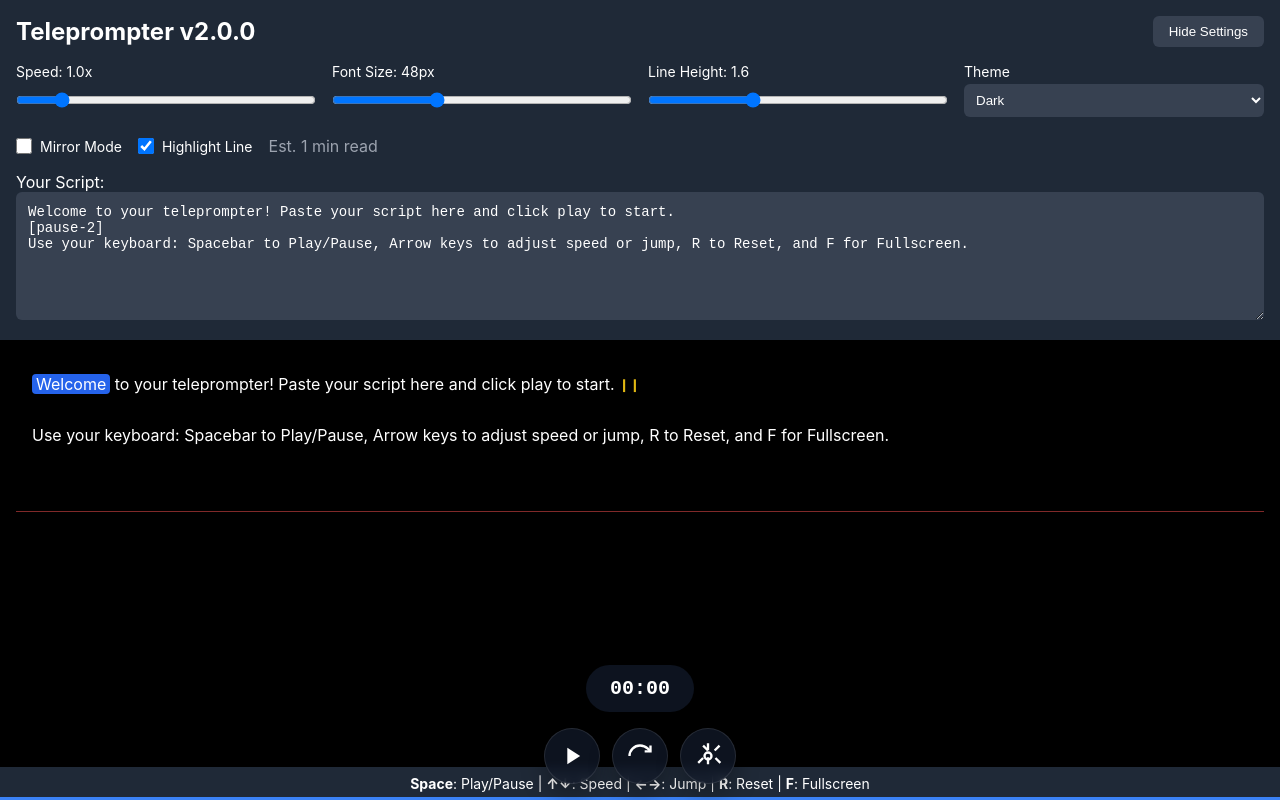
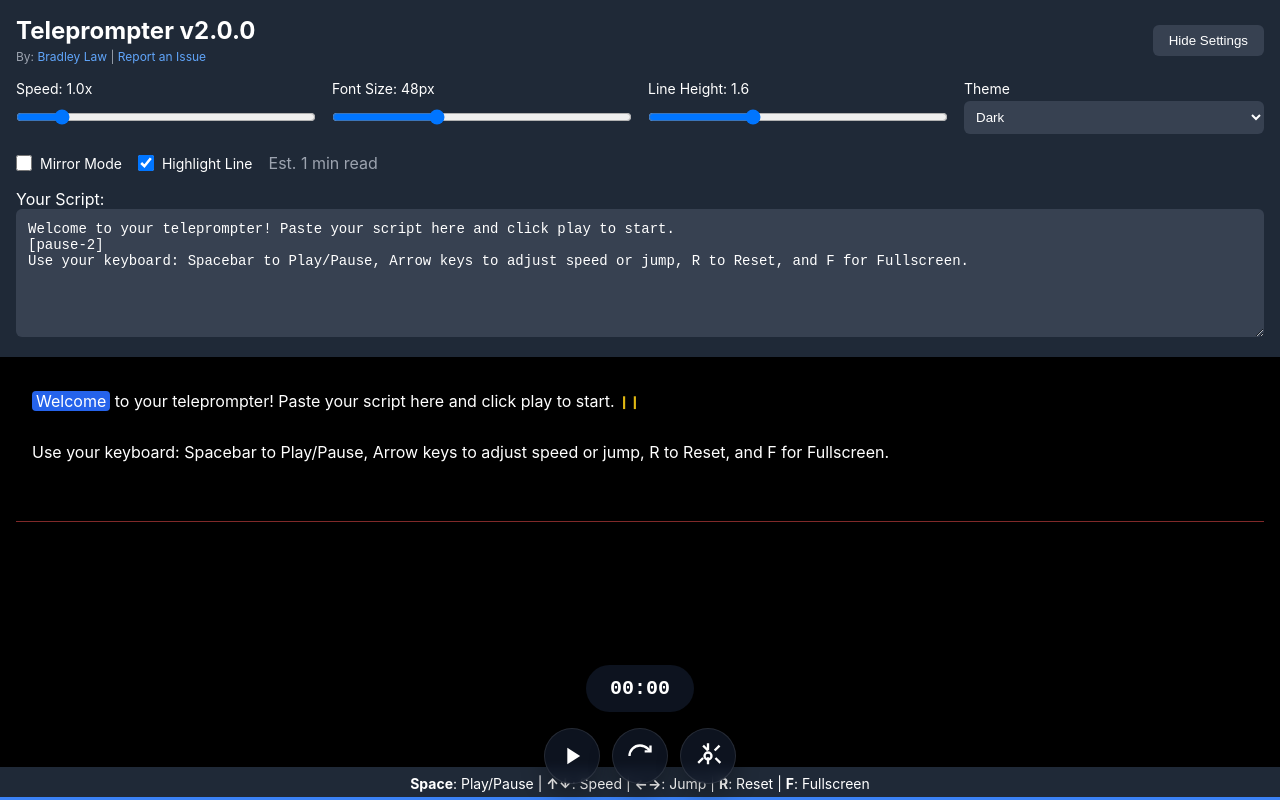
Before and after one commit to bradlaw76/Teleprompter, a plain HTML site: page index.html in a window 1280 px wide. Drawn offline with Linux system fonts and the light colour scheme.

Commit message:
Update index.html
Added By: Bradley Law with link to my linkedin and report issues link to github.

```diff
--- a/index.html
+++ b/index.html
@@ -52,6 +52,21 @@
         .settings-header h1 {
             font-size: 1.5rem;
             font-weight: bold;
+        }
+
+        .attribution-links {
+            font-size: 0.75rem;
+            color: #9ca3af; /* text-gray-400 */
+            margin-top: 0.25rem;
+        }
+
+        .attribution-links a {
+            color: #60a5fa; /* text-blue-400 */
+            text-decoration: none;
+        }
+
+        .attribution-links a:hover {
+            text-decoration: underline;
         }
 
         .btn {
@@ -321,7 +336,13 @@
         <!-- Settings Panel -->
         <div class="settings-panel" id="settingsPanel">
             <div class="settings-header">
-                <h1>Teleprompter v2.0.0</h1>
+                <div>
+                    <h1>Teleprompter v2.0.0</h1>
+                    <div class="attribution-links">
+                        <span>By: <a href="https://www.linkedin.com/in/bradlaw/" target="_blank" rel="noopener noreferrer">Bradley Law</a></span> |
+                        <span><a href="https://github.com/bradlaw76/Teleprompter/issues" target="_blank" rel="noopener noreferrer">Report an Issue</a></span>
+                    </div>
+                </div>
                 <button class="btn" id="toggleSettingsBtn">Hide Settings</button>
             </div>
             <!-- Settings content remains the same -->
```
